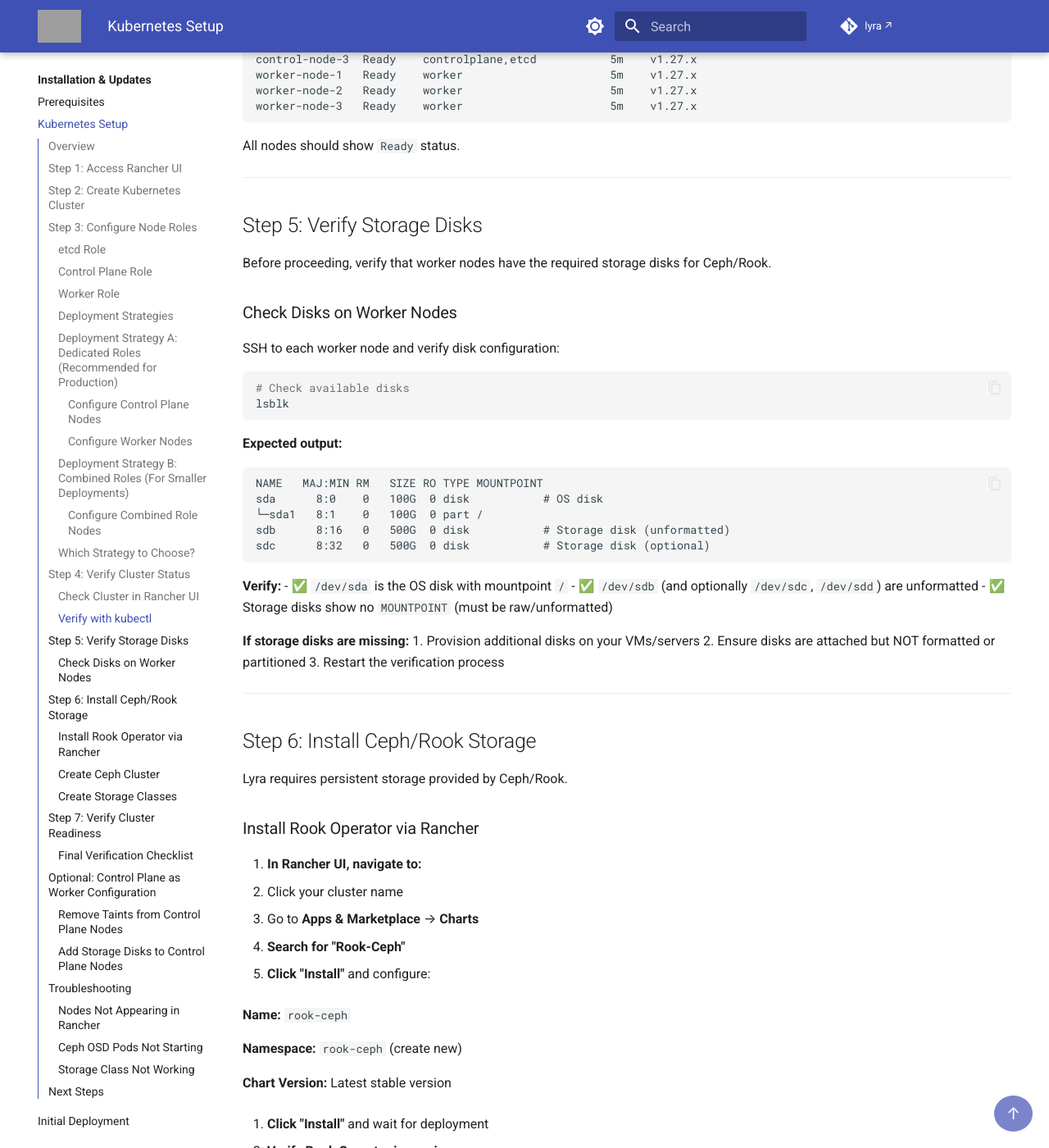
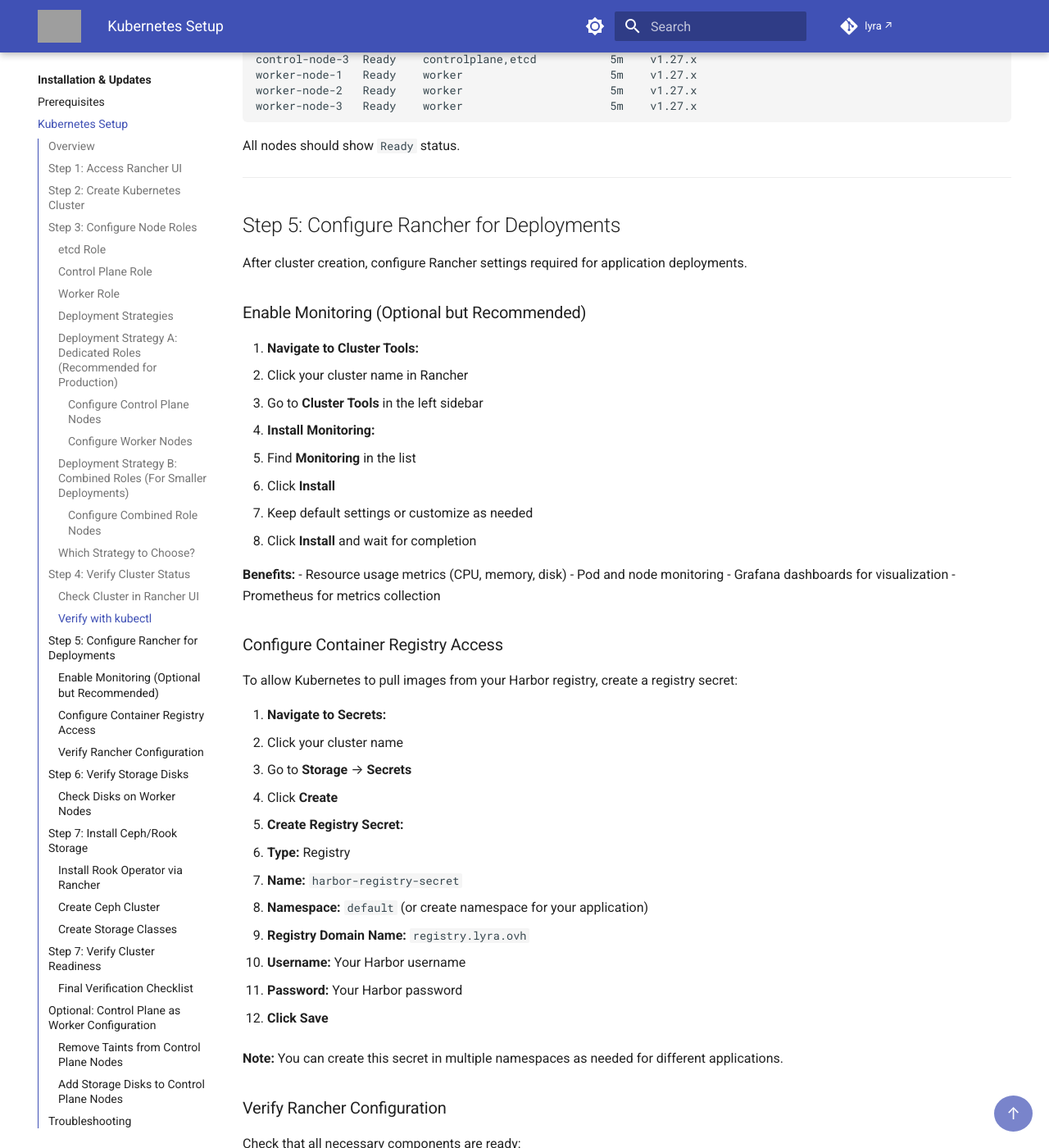
Before and after one commit to amreinch/lyra-docs, an MkDocs documentation site: the page built from docs/installation/kubernetes-setup.md, in a window 1280 px wide and 1400 px high, scrolled down 6960 px. Shown: the whole window at 82% size. Built offline with MkDocs 1.6.1 and Material for MkDocs 9.7.7, drawn with Linux system fonts in a browser that asks for light colours; comment, search, counter and statistics services are not loaded; some of the changed text lies outside the part shown; grey boxes are pictures that could not be loaded.

Commit message:
Add Step 5: Configure Rancher for Deployments
- Added new step for post-cluster Rancher configuration
- Included optional monitoring setup with Prometheus/Grafana
- Added Harbor registry secret configuration for image pulls
- Included verification commands for Rancher components
- Renumbered subsequent steps (Step 5 -> Step 6, Step 6 -> Step 7)

````diff
--- a/docs/installation/kubernetes-setup.md
+++ b/docs/installation/kubernetes-setup.md
@@ -335,7 +335,69 @@ This approach combines all roles on the same nodes to reduce server count.
 
 ---
 
-## Step 5: Verify Storage Disks
+## Step 5: Configure Rancher for Deployments
+
+After cluster creation, configure Rancher settings required for application deployments.
+
+### Enable Monitoring (Optional but Recommended)
+
+1. **Navigate to Cluster Tools:**
+   - Click your cluster name in Rancher
+   - Go to **Cluster Tools** in the left sidebar
+
+2. **Install Monitoring:**
+   - Find **Monitoring** in the list
+   - Click **Install**
+   - Keep default settings or customize as needed
+   - Click **Install** and wait for completion
+
+**Benefits:**
+- Resource usage metrics (CPU, memory, disk)
+- Pod and node monitoring
+- Grafana dashboards for visualization
+- Prometheus for metrics collection
+
+### Configure Container Registry Access
+
+To allow Kubernetes to pull images from your Harbor registry, create a registry secret:
+
+1. **Navigate to Secrets:**
+   - Click your cluster name
+   - Go to **Storage** → **Secrets**
+   - Click **Create**
+
+2. **Create Registry Secret:**
+   - **Type:** Registry
+   - **Name:** `harbor-registry-secret`
+   - **Namespace:** `default` (or create namespace for your application)
+   - **Registry Domain Name:** `registry.lyra.ovh`
+   - **Username:** Your Harbor username
+   - **Password:** Your Harbor password
+
+3. **Click Save**
+
+**Note:** You can create this secret in multiple namespaces as needed for different applications.
+
+### Verify Rancher Configuration
+
+Check that all necessary components are ready:
+
+```bash
+# Check cluster components
+kubectl get pods -n cattle-system
+
+# Check monitoring (if installed)
+kubectl get pods -n cattle-monitoring-system
+
+# Verify registry secret
+kubectl get secret harbor-registry-secret -n default
+```
+
+All pods should show `Running` status.
+
+---
+
+## Step 6: Verify Storage Disks
 
 Before proceeding, verify that worker nodes have the required storage disks for Ceph/Rook.
 
@@ -369,7 +431,7 @@ sdc      8:32   0   500G  0 disk           # Storage disk (optional)
 
 ---
 
-## Step 6: Install Ceph/Rook Storage
+## Step 7: Install Ceph/Rook Storage
 
 Lyra requires persistent storage provided by Ceph/Rook.
 
````
